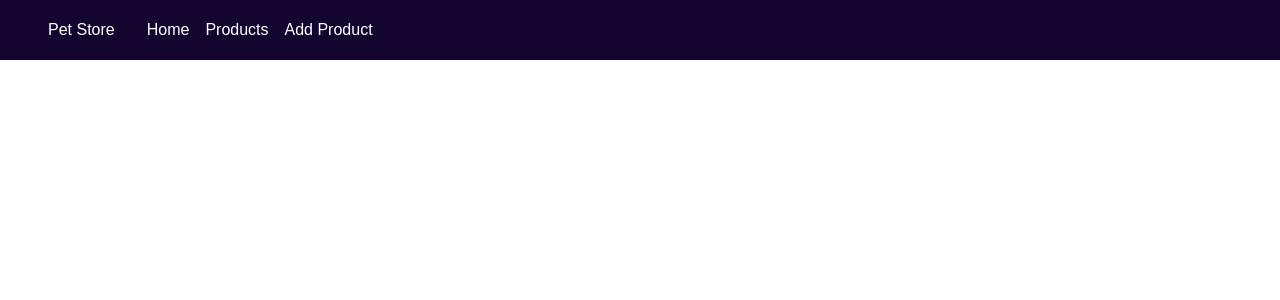
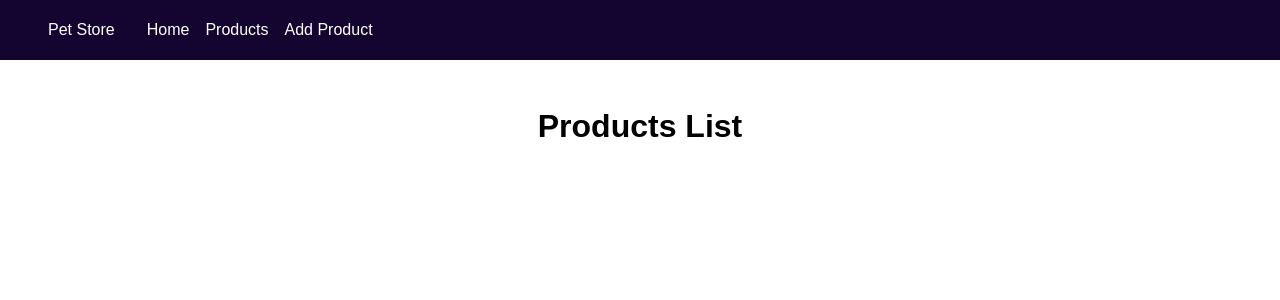
Before and after one commit to chrisfran03/petstore, a React (Create React App) app in the folder frontend/: page /products in a window 1280 px wide. Shown: the top 300 px of the page. Built offline with nearby package versions, Linux system fonts and the light colour scheme.

Commit message:
add product list page

```diff
--- a/frontend/src/App.tsx
+++ b/frontend/src/App.tsx
@@ -2,6 +2,7 @@ import React from 'react'
 import Navbar from './components/navbar/Navbar'
 import { Routes, Route } from "react-router-dom"
 import Home from "./pages/home/Home.page"
+import Products from './pages/products/Products.page'
 
 const App: React.FC = () => {
   return (
@@ -12,6 +13,9 @@ const App: React.FC = () => {
       <div className="wrapper">
         <Routes>
           <Route path="/" element={<Home />} />
+          <Route path="/products">
+            <Route index element={<Products />} />
+          </Route>
         </Routes>
       </div>
     </div>
--- /dev/null
+++ b/frontend/src/pages/products/Products.page.tsx
@@ -0,0 +1,12 @@
+import './products.scss'
+import React from 'react';
+
+const Products: React.FC = () => {
+    return (
+        <div className="products">
+            <h1>Products List</h1>
+        </div>
+    );
+};
+
+export default Products
--- /dev/null
+++ b/frontend/src/pages/products/products.scss
@@ -0,0 +1,25 @@
+@import "../../mixins";
+
+.products {
+    @include main-style();
+
+    .table-wrapper {
+        width: 100%;
+        overflow-x: auto;
+        border: 1px solid rgba(0, 0, 0, 0.1);
+        box-shadow: 0 0 30px 2px rgba(0, 0, 0, 0.1);
+        padding: 1rem;
+        border-radius: 12px;
+
+        table {
+            width: 100%;
+
+            td,
+            th {
+                border: 1px solid #c3c3c380;
+                border-radius: 6px;
+                text-align: center;
+            }
+        }
+    }
+}
```
